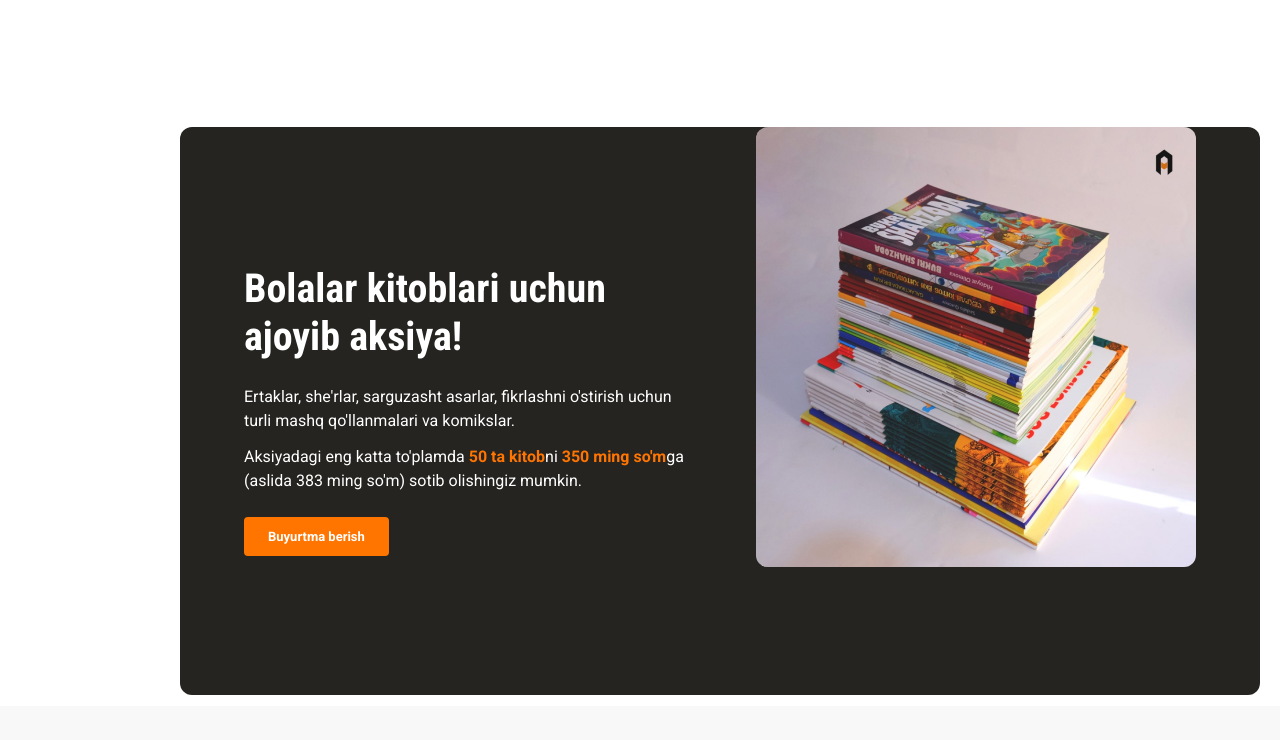
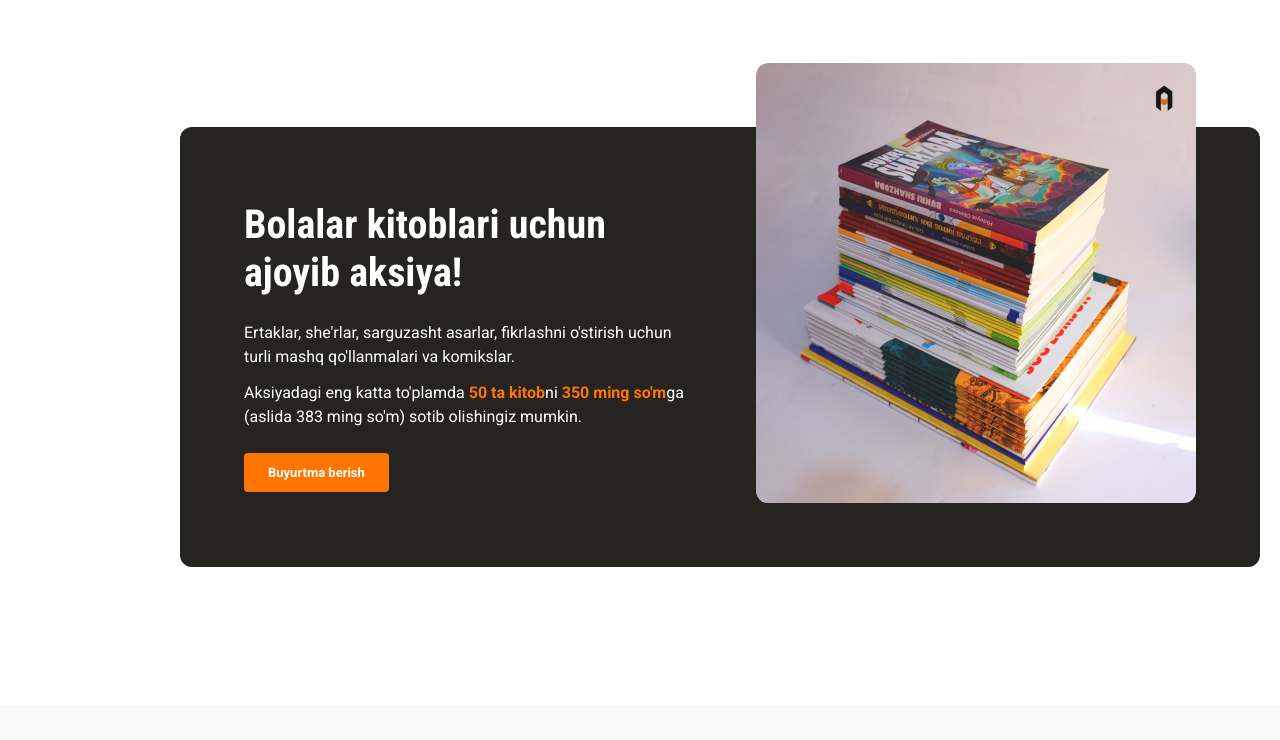
Before and after one commit to Khurshiddd/galere, a website: page index.html in a window 1280 px wide. Shown: the part 1540-2280 px from the top of the page. Drawn offline with nearby package versions, Linux system fonts and the light colour scheme.

Commit message:
tog'irlandi

```diff
--- a/style.css
+++ b/style.css
@@ -187,7 +187,7 @@ body{
     align-items: center;
     background-color: #252420;
     border-radius: 12px;
-    padding: 64px;
+    padding: 0 64px;
     color: #fff;
 }
 .promo-content{
```
